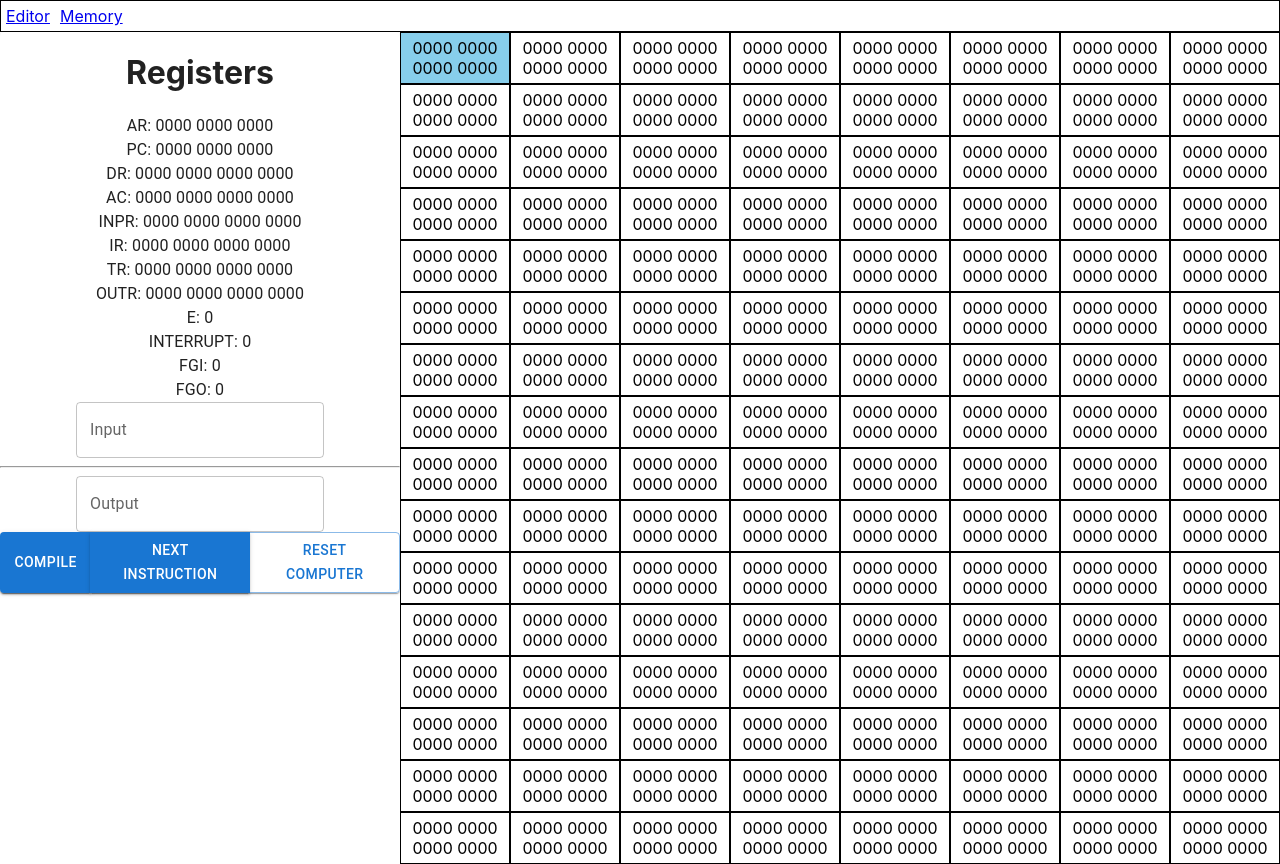
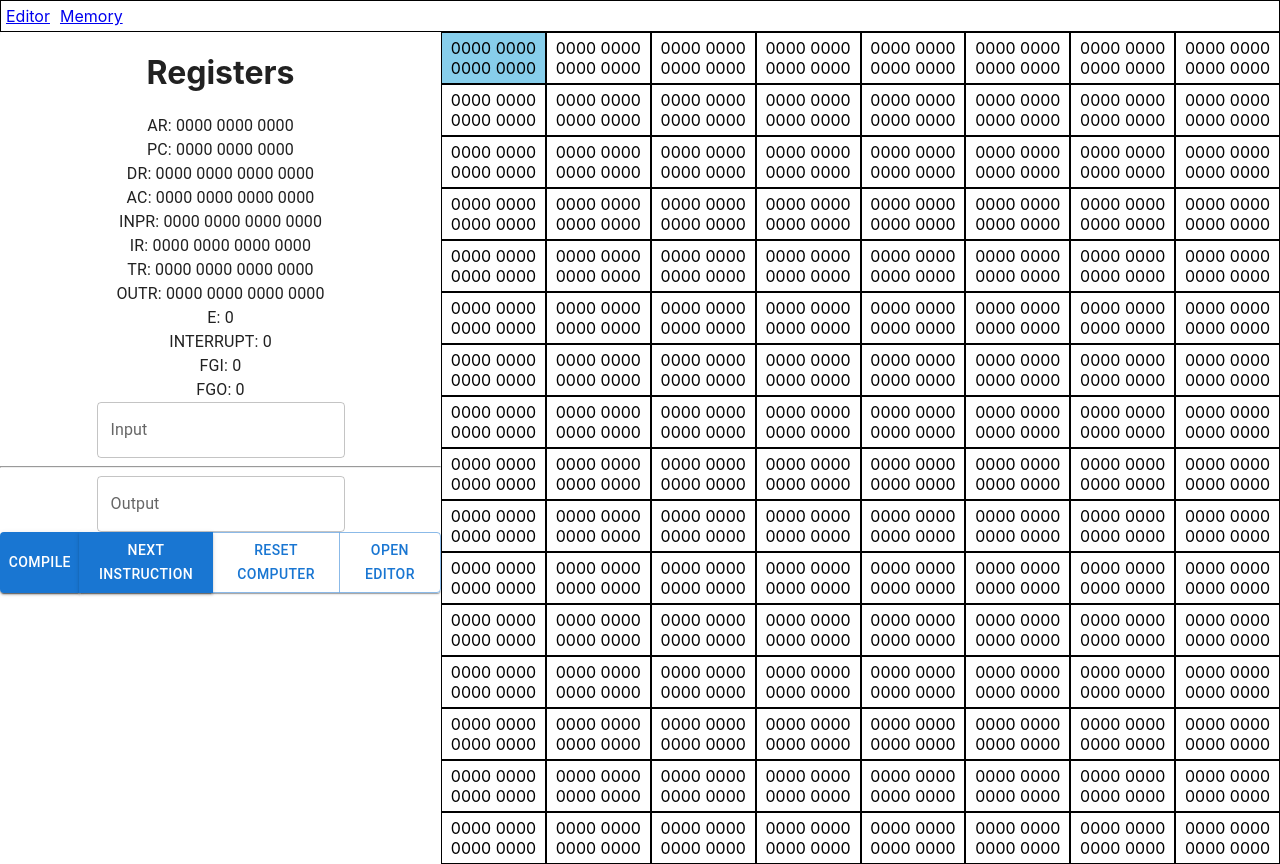
Before and after one commit to Samarthya2912/CISC-Compiler-and-Resource-Simulator, a React (Create React App) app: page /memory in a window 1280 px wide. Built offline with nearby package versions, Linux system fonts and the light colour scheme.

Commit message:
editor visibility state context

```diff
--- a/src/App.js
+++ b/src/App.js
@@ -7,6 +7,7 @@ import ResourceContextProvider from "./contexts/resources";
 import Registers from "./components/Registers";
 import CodeContextProvider from "./contexts/code";
 import InputOutputContextProvider from "./contexts/io-interface-context";
+import EditorContextProvider from "./contexts/editor";
 
 function App() {
   return (
@@ -14,6 +15,7 @@ function App() {
       <ResourceContextProvider>
         <CodeContextProvider>
           <InputOutputContextProvider>
+          <EditorContextProvider>
             <Navbar />
             <div className="App">
               <Switch>
@@ -35,6 +37,7 @@ function App() {
                 <h1>404 INVALID ROUTE</h1>
               </Switch>
             </div>
+            </EditorContextProvider>
           </InputOutputContextProvider>
         </CodeContextProvider>
       </ResourceContextProvider>
--- a/src/components/ActionButtons.js
+++ b/src/components/ActionButtons.js
@@ -3,6 +3,7 @@ import React, { useContext } from "react";
 import useResources from "../hooks/useCompile";
 import useExecute from "../hooks/useExecute";
 import { codeContext } from "../contexts/code";
+import OpenEditorButton from "./OpenEditorButton";
 
 const ActionButtons = () => {
   const [code] = useContext(codeContext);
@@ -27,6 +28,7 @@ const ActionButtons = () => {
           <Button variant="outlined" onClick={resetMachine}>
             RESET COMPUTER
           </Button>
+          <OpenEditorButton />
         </ButtonGroup>
       </ButtonGroup>
       {error && <Alert severity="error">Compilation error: {error}</Alert>}
--- /dev/null
+++ b/src/components/OpenEditorButton.js
@@ -0,0 +1,11 @@
+import { Button } from "@mui/material";
+import React, { useContext } from "react";
+import { editorContext } from "../contexts/editor";
+
+const OpenEditorButton = () => {
+  const [, setOpen] = useContext(editorContext);
+
+  return <Button onClick={() => setOpen(true)}>Open Editor</Button>;
+};
+
+export default OpenEditorButton;
--- /dev/null
+++ b/src/contexts/editor.js
@@ -0,0 +1,13 @@
+const { createContext, useState } = require("react");
+
+export const editorContext = createContext();
+
+export default function EditorContextProvider({ children }) {
+  const [open, setOpen] = useState(false);
+
+  return (
+    <editorContext.Provider value={[open, setOpen]}>
+      {children}
+    </editorContext.Provider>
+  );
+}
```
